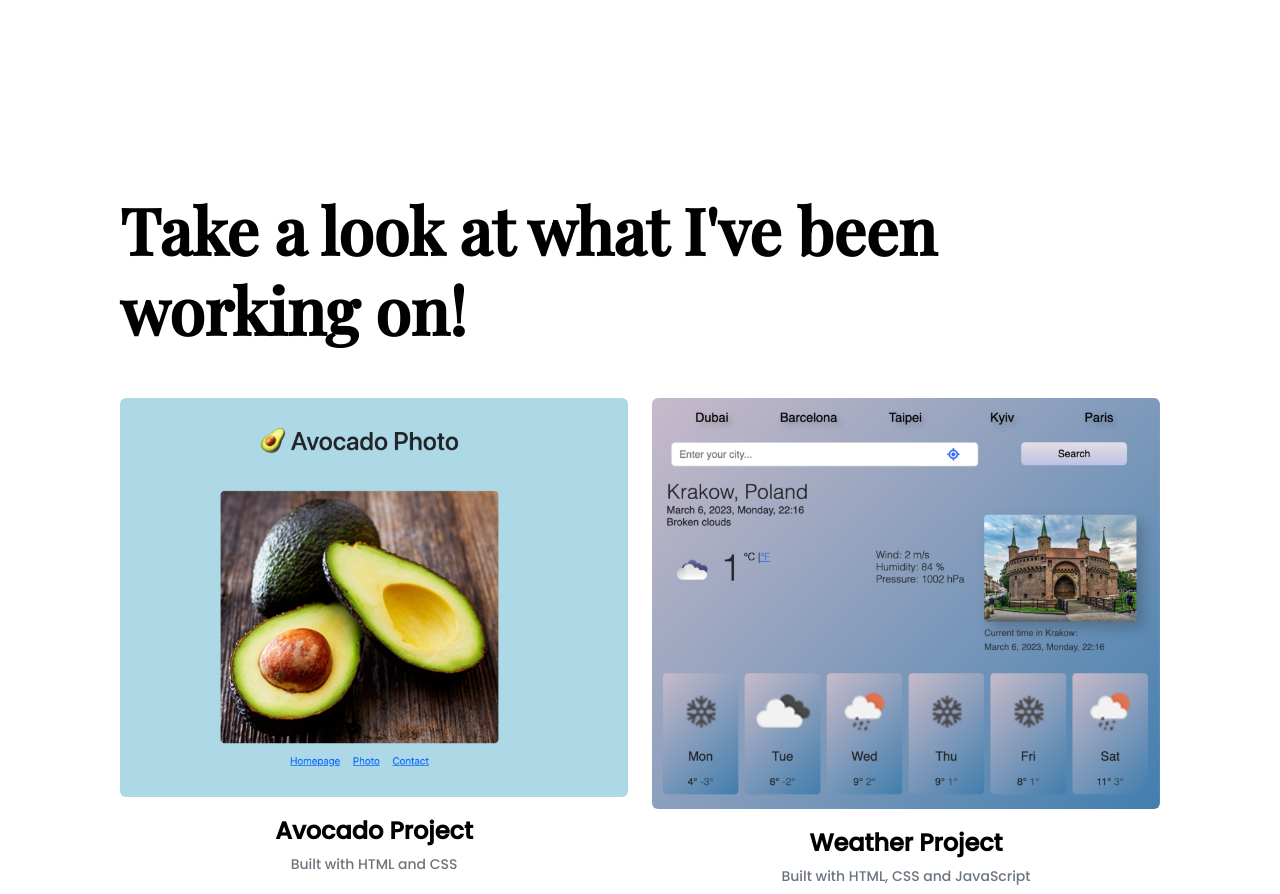
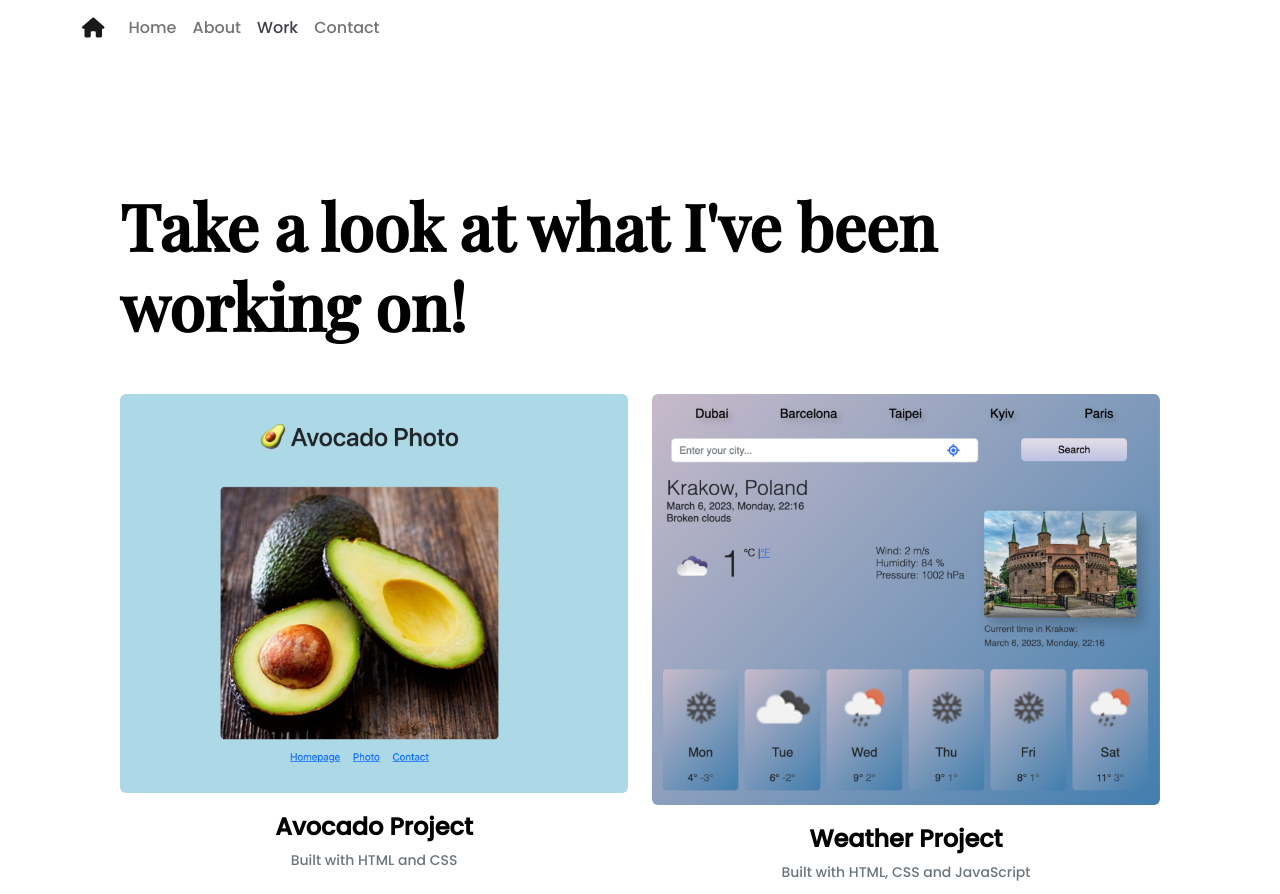
Before and after one commit to ksana/portfolio-project, a plain HTML site: page work.html in a window 1280 px wide. Shown: the top 894 px of the page. Drawn offline with nearby package versions, Linux system fonts and the light colour scheme.

Commit message:
added bootstrap navbar

```diff
--- a/css/styles.css
+++ b/css/styles.css
@@ -59,7 +59,7 @@ p {
 }
 
 .content-container {
-  padding: 160px 20px;
+  padding: 100px 20px;
 }
 
 .content h1 {
@@ -122,6 +122,10 @@ p {
   padding: 120px 60px;
 }
 
+.active {
+  color: var(--branding-color) !important;
+}
+
 @media (max-width: 800px) {
   h1 {
     font-size: 44px;
--- a/work.html
+++ b/work.html
@@ -27,6 +27,41 @@
     <title>Work</title>
   </head>
   <body>
+    <nav class="navbar navbar-expand-lg bg-white">
+      <div class="container">
+        <a class="navbar-brand" href="/index.html"
+          ><i class="fa-solid fa-house"></i
+        ></a>
+        <button
+          class="navbar-toggler"
+          type="button"
+          data-bs-toggle="collapse"
+          data-bs-target="#navbarNav"
+          aria-controls="navbarNav"
+          aria-expanded="false"
+          aria-label="Toggle navigation"
+        >
+          <span class="navbar-toggler-icon"></span>
+        </button>
+        <div class="collapse navbar-collapse" id="navbarNav">
+          <ul class="navbar-nav">
+            <li class="nav-item">
+              <a class="nav-link" aria-current="page" href="/">Home</a>
+            </li>
+            <li class="nav-item">
+              <a class="nav-link" href="/about.html">About</a>
+            </li>
+            <li class="nav-item">
+              <a class="nav-link active" href="/work.html">Work</a>
+            </li>
+            <li class="nav-item">
+              <a class="nav-link" href="/contact.html">Contact</a>
+            </li>
+          </ul>
+        </div>
+      </div>
+    </nav>
+
     <div class="content-container container">
       <div class="content">
         <h1 class="mb-5">Take a look at what I've been working on!</h1>
```
Also changed, not shown: about.html (+35 -0 lines), contact.html (+35 -0 lines), index.html (+33 -0 lines), 1 other file.
